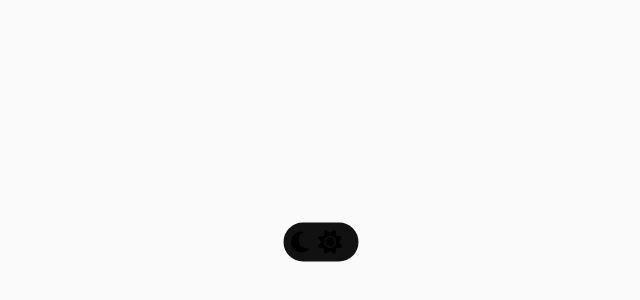
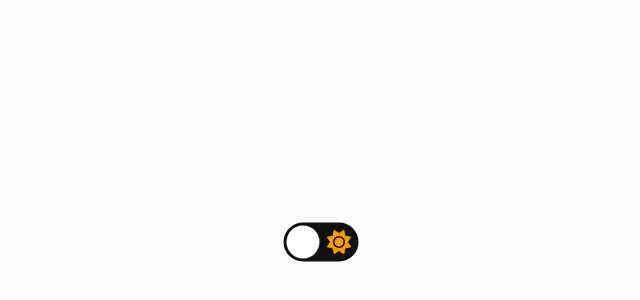
Before and after one commit to Leandrolsantos/dark-light-mode, a plain HTML site: page index.html in a window 1280 px wide. Shown: the part 158-458 px from the top of the page, without its empty margins (319-959 px from the left). Drawn offline with Linux system fonts and the light colour scheme.

Commit message:
174º dia de CTD - Avançando no CSS.

```diff
--- a/assets/css/style.css
+++ b/assets/css/style.css
@@ -43,5 +43,27 @@ body.dark {
 }
 
 .label .ball {
+    background-color: #fff;
+    border-radius: 50%;
+    position: absolute;
+    top: 2px;
+    left: 2px;
 
+    height: 22px;
+    width: 22px;
+
+    transform: translateX(0px);
+    transition: transform 0.2s linear;
 }
+
+.checkbox:checked + .label .ball {
+    transform: translateX(24px);
+}
+
+.fa-moon {
+    color: #f1c40f;
+}
+
+.fa-sun {
+    color: #f39c12;
+}
```
